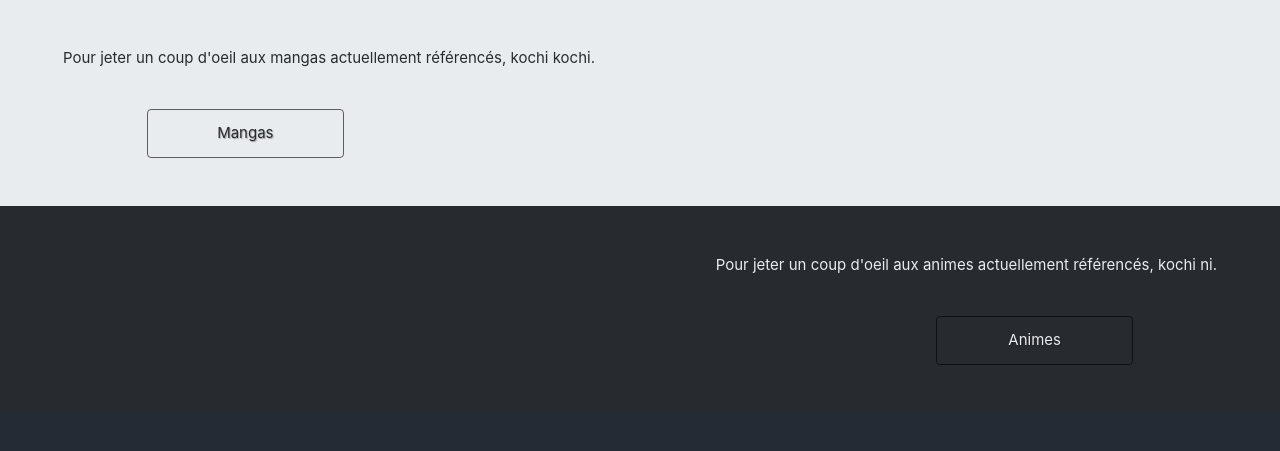
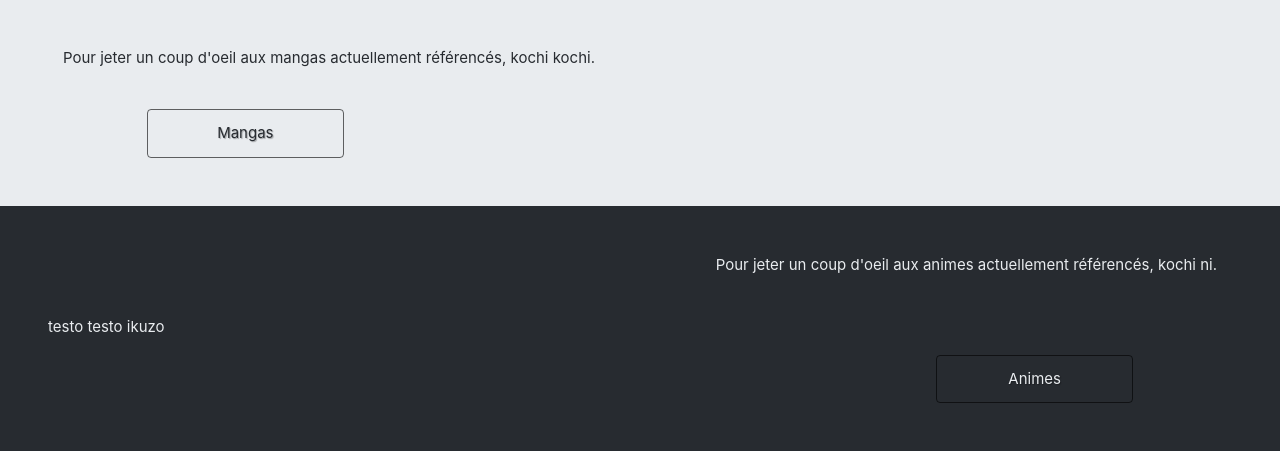
Before and after one commit to kuronana/Manga-K, a Symfony app: template templates/security/home.html.twig in a window 1280 px wide. Shown: the part 819-1270 px from the top of the page. Before the commit the page ends 1184 px from the top, so only its background shows below. Run offline with Twig, Linux system fonts and the light colour scheme; the template is opened without the code that fills it, so the values that code supplies are empty; form fields are guessed from the names that the template uses; some libraries are stand-ins or nearby versions.

Commit message:
testo testo ikuzo in home security

```diff
--- a/templates/security/home.html.twig
+++ b/templates/security/home.html.twig
@@ -44,6 +44,7 @@
     <div class="container-fluid">
         <div class="row bg-dark text-light p-5" align="right" id="manga_home">
             <p class="col-12 pb-4">Pour jeter un coup d'oeil aux animes actuellement référencés, kochi ni.</p>
+            <p>testo testo ikuzo</p>
             <button type="button" class="btn btn-outline-light btn-block col-2 offset-9">Animes</button>
         </div>
     </div>
```
